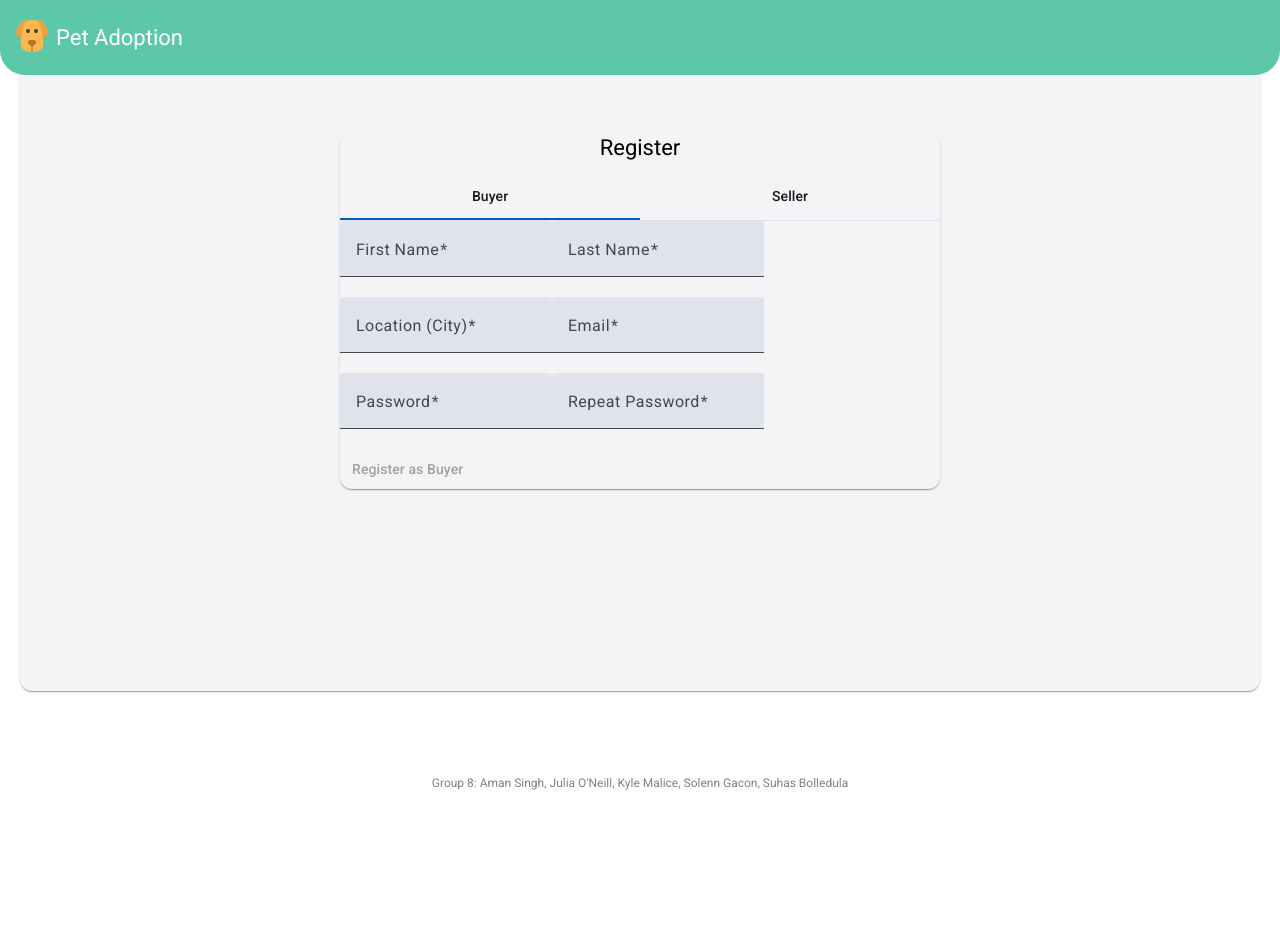
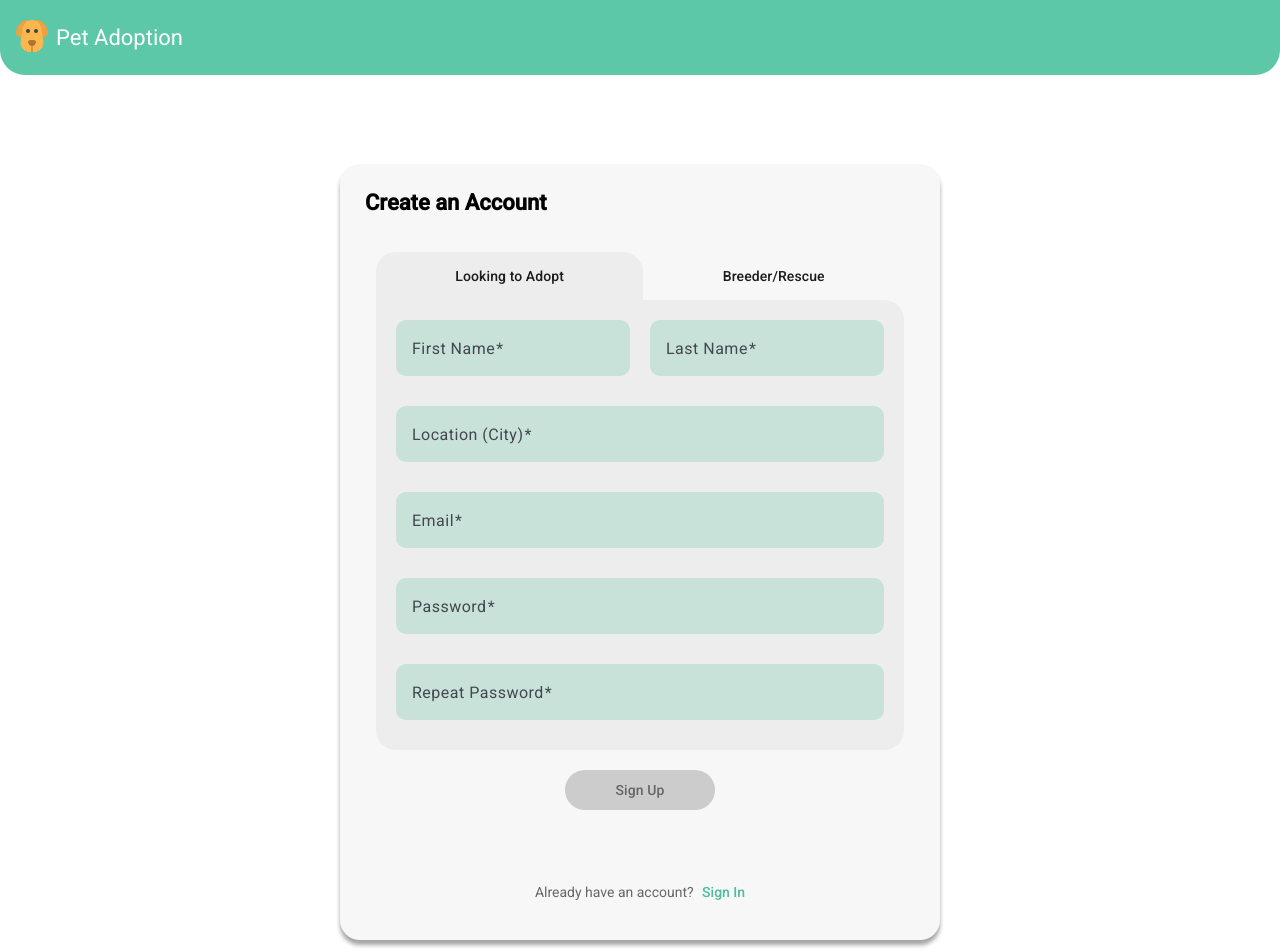
Before and after one commit to amansjot/furever-home, an Angular app in the folder fs-frontend/: page /register in a window 1280 px wide. Shown: the top 952 px of the page. Before the commit the page ends 800 px from the top, so only its background shows below. Built offline with nearby package versions, Linux system fonts and the light colour scheme.

Commit message:
added kyle's signup css into the current code

```diff
--- a/fs-frontend/src/app/pages/register/register.component.html
+++ b/fs-frontend/src/app/pages/register/register.component.html
@@ -1,29 +1,32 @@
 <div>
-  <mat-card>
-    <mat-card-title>Register</mat-card-title>
-    <mat-tab-group (selectedIndexChange)="onTabChange($event)">
+  <mat-card class="create-container">
+    <mat-card-title class="create-title">Create an Account</mat-card-title>
+    <mat-card-content>
+      <mat-tab-group [(selectedIndex)]="selectedRoleIndex" (selectedIndexChange)="onTabChange($event)">
         <!-- Buyer Tab -->
-      <mat-tab label="Buyer">
+        <mat-tab label="Looking to Adopt">
           <form [formGroup]="buyerForm" (ngSubmit)="register('buyer')">
-          <mat-form-field>
+            <div class="name-row">
+              <mat-form-field class="name-field">
                 <mat-label>First Name</mat-label>
-            <input matInput formControlName="firstName" />
+                <input matInput formControlName="firstName" placeholder="First Name" />
                 <mat-error *ngIf="buyerForm.get('firstName')?.hasError('required')">
                   First Name is required
                 </mat-error>
               </mat-form-field>
 
-          <mat-form-field>
+              <mat-form-field class="name-field">
                 <mat-label>Last Name</mat-label>
-            <input matInput formControlName="lastName" />
+                <input matInput formControlName="lastName" placeholder="Last Name" />
                 <mat-error *ngIf="buyerForm.get('lastName')?.hasError('required')">
                   Last Name is required
                 </mat-error>
               </mat-form-field>
+            </div>
 
             <mat-form-field>
               <mat-label>Location (City)</mat-label>
-            <input matInput formControlName="location" />
+              <input matInput formControlName="location" placeholder="Location" />
               <mat-error *ngIf="buyerForm.get('location')?.hasError('required')">
                 Location is required
               </mat-error>
@@ -31,7 +34,7 @@
 
             <mat-form-field>
               <mat-label>Email</mat-label>
-            <input matInput type="email" formControlName="email" />
+              <input matInput type="email" placeholder="Email" formControlName="email" />
               <mat-error *ngIf="buyerForm.get('email')?.hasError('required')">
                 Email is required
               </mat-error>
@@ -42,89 +45,46 @@
 
             <mat-form-field>
               <mat-label>Password</mat-label>
-            <input matInput type="password" formControlName="password" />
-            <mat-error *ngIf="buyerForm.get('password')?.hasError('required')">
-              Password is required
+              <input matInput type="password" placeholder="Password" formControlName="password" />
+              <mat-error *ngIf="buyerForm.get('password')?.hasError('passwordStrength')">
+                {{ buyerForm.get("password")?.getError("passwordStrength") }}
               </mat-error>
             </mat-form-field>
 
             <mat-form-field>
               <mat-label>Repeat Password</mat-label>
-            <input matInput type="password" formControlName="password2" />
-            <mat-error *ngIf="buyerForm.get('password2')?.hasError('required')">
-              Repeat Password is required
-            </mat-error>
+              <input matInput type="password" placeholder="Repeat Password" formControlName="password2" />
               <mat-hint *ngIf="buyerForm.errors?.['passwordMismatch']">
                 Passwords do not match
               </mat-hint>
             </mat-form-field>
-
-          <div class="button">
-            <button type="submit" mat-button [disabled]="!buyerForm.valid || disableRegister">
-              Register as Buyer
-            </button>
-          </div>
           </form>
         </mat-tab>
 
         <!-- Seller Tab -->
-      <mat-tab label="Seller">
+        <mat-tab label="Breeder/Rescue">
           <form [formGroup]="sellerForm" (ngSubmit)="register('seller')">
-          <mat-form-field>
+            <div class="name-row">
+              <mat-form-field class="name-field">
                 <mat-label>First Name</mat-label>
-            <input matInput formControlName="firstName" />
+                <input matInput formControlName="firstName" placeholder="First Name" />
                 <mat-error *ngIf="sellerForm.get('firstName')?.hasError('required')">
                   First Name is required
                 </mat-error>
               </mat-form-field>
 
-          <mat-form-field>
+              <mat-form-field class="name-field">
                 <mat-label>Last Name</mat-label>
-            <input matInput formControlName="lastName" />
+                <input matInput formControlName="lastName" placeholder="Last Name" />
                 <mat-error *ngIf="sellerForm.get('lastName')?.hasError('required')">
                   Last Name is required
                 </mat-error>
               </mat-form-field>
-
-          <mat-form-field>
-            <mat-label>Type</mat-label>
-            <mat-select formControlName="sellerType">
-              <mat-option value="owner">Owner</mat-option>
-              <mat-option value="breeder">Breeder</mat-option>
-              <mat-option value="shelter">Shelter</mat-option>
-            </mat-select>
-            <mat-error *ngIf="sellerForm.get('sellerType')?.hasError('required')">
-              Seller type is required
-            </mat-error>
-          </mat-form-field>
-
-          <mat-form-field>
-            <mat-label>Organization Name</mat-label>
-            <input matInput formControlName="orgName" />
-            <mat-error *ngIf="sellerForm.get('orgName')?.hasError('required')">
-              Organization Name is required
-            </mat-error>
-          </mat-form-field>
-
-          <mat-form-field>
-            <mat-label>Location (City)</mat-label>
-            <input matInput formControlName="location" />
-            <mat-error *ngIf="sellerForm.get('location')?.hasError('required')">
-              Location is required
-            </mat-error>
-          </mat-form-field>
-
-          <mat-form-field>
-            <mat-label>Contact</mat-label>
-            <input matInput type="tel" formControlName="contact" />
-            <mat-error *ngIf="sellerForm.get('contact')?.hasError('required')">
-              Contact is required
-            </mat-error>
-          </mat-form-field>
+            </div>
 
             <mat-form-field>
               <mat-label>Email</mat-label>
-            <input matInput type="email" formControlName="email" />
+              <input matInput type="email" placeholder="Email" formControlName="email" />
               <mat-error *ngIf="sellerForm.get('email')?.hasError('required')">
                 Email is required
               </mat-error>
@@ -135,30 +95,82 @@
 
             <mat-form-field>
               <mat-label>Password</mat-label>
-            <input matInput type="password" formControlName="password" />
-            <mat-error *ngIf="sellerForm.get('password')?.hasError('required')">
-              Password is required
+              <input matInput type="password" placeholder="Password" formControlName="password" />
+              <mat-error *ngIf="sellerForm.get('password')?.hasError('passwordStrength')">
+                {{ sellerForm.get("password")?.getError("passwordStrength") }}
               </mat-error>
             </mat-form-field>
 
             <mat-form-field>
               <mat-label>Repeat Password</mat-label>
-            <input matInput type="password" formControlName="password2" />
-            <mat-error *ngIf="sellerForm.get('password2')?.hasError('required')">
-              Repeat Password is required
-            </mat-error>
+              <input matInput type="password" placeholder="Repeat Password" formControlName="password2" />
               <mat-hint *ngIf="sellerForm.errors?.['passwordMismatch']">
                 Passwords do not match
               </mat-hint>
             </mat-form-field>
 
-          <div class="button">
-            <button type="submit" mat-button [disabled]="!sellerForm.valid || disableRegister">
-              Register as Seller
-            </button>
-          </div>
+            <!-- Additional Fields for Seller -->
+            <mat-form-field>
+              <mat-label>Type</mat-label>
+              <mat-select formControlName="sellerType">
+                <mat-option value="owner">Owner</mat-option>
+                <mat-option value="breeder">Breeder</mat-option>
+                <mat-option value="shelter">Shelter</mat-option>
+              </mat-select>
+              <mat-error *ngIf="sellerForm.get('sellerType')?.hasError('required')">
+                Type is required
+              </mat-error>
+            </mat-form-field>
+
+            <mat-form-field>
+              <mat-label>Organization Name</mat-label>
+              <input matInput formControlName="orgName" placeholder="Organization Name" />
+              <mat-error *ngIf="sellerForm.get('orgName')?.hasError('required')">
+                Organization Name is required
+              </mat-error>
+            </mat-form-field>
+
+            <mat-form-field>
+              <mat-label>Location (City)</mat-label>
+              <input matInput formControlName="location" placeholder="Location" />
+              <mat-error *ngIf="sellerForm.get('location')?.hasError('required')">
+                Location is required
+              </mat-error>
+            </mat-form-field>
+
+            <mat-form-field>
+              <mat-label>Contact</mat-label>
+              <input matInput type="tel" formControlName="contact" placeholder="Phone Number" />
+              <mat-error *ngIf="sellerForm.get('contact')?.hasError('required')">
+                Contact is required
+              </mat-error>
+              <mat-error *ngIf="sellerForm.get('contact')?.hasError('pattern')">
+                Invalid phone number format
+              </mat-error>
+            </mat-form-field>
           </form>
         </mat-tab>
       </mat-tab-group>
+
+      <!-- Submit Button outside the tab group to submit the active form -->
+      <div class="button-container">
+        <button
+          type="button"
+          mat-raised-button
+          class="submit-button"
+          [disabled]="!(selectedRoleIndex === 0 ? buyerForm.valid : sellerForm.valid) || disableRegister"
+          (click)="register(selectedRoleIndex === 0 ? 'buyer' : 'seller')"
+        >
+          Sign Up
+        </button>
+      </div>
+
+      <mat-error>&nbsp;&nbsp;{{ errorMsg }}</mat-error>
+      <div class="signin-container">
+        <p class="signin-text">
+          Already have an account? <a class="signin-link" [routerLink]="['../login']">Sign In</a>
+        </p>
+      </div>
+    </mat-card-content>
   </mat-card>
 </div>
--- a/fs-frontend/src/app/pages/register/register.component.scss
+++ b/fs-frontend/src/app/pages/register/register.component.scss
@@ -1,22 +1,144 @@
+/* ===================================
+   Card Styles
+   =================================== */
+   ::ng-deep .mat-mdc-card {
+    margin-top: 55px;
+    background-color: #f4f3f600;
+    border-radius: 20px;
+    border-bottom-color:#efefef00;
+    box-shadow: 0px 0px 0px rgba(255, 255, 255, 0);
+}
+
+::ng-deep .mat-mdc-card-content{
+	margin-left: 20px;
+	margin-right: 20px;
+}
+
+/* ===================================
+   Container Styles
+   =================================== */
+::ng-deep .create-container {
+    margin-top: -25px;
+    background-color: #f7f7f7;
+    box-shadow: 0px 5px 4px rgba(0, 0, 0, 0.356);
+}
+
+.create-title {
+    padding: 25px;
+    font-weight: bold;
+}
+
+/* ===================================
+   Tab Styles
+   =================================== */
+::ng-deep .mat-mdc-tab-group .mdc-tab--active {
+    border-top-left-radius: 20px;
+    border-top-right-radius: 20px;
+    background-color: #ededed;
+}
+
+::ng-deep .mat-mdc-tab-body-content {
+    background-color: #ededed;
+    border-bottom-right-radius: 20px;
+    border-bottom-left-radius: 20px;
+    padding-right: 20px;
+    padding-left: 20px;
+    padding-top: 20px;
+    height: auto !important;
+    overflow: hidden !important;
+}
+
+/* First tab selected (Looking to Adopt) */
+::ng-deep .mat-mdc-tab-body:first-of-type .mat-mdc-tab-body-content {
+    border-top-right-radius: 20px;
+    border-top-left-radius: 0px;
+}
+
+/* Second tab selected (Breeder/Rescue) */
+::ng-deep .mat-mdc-tab-body:last-of-type .mat-mdc-tab-body-content {
+    border-top-left-radius: 20px;
+    border-top-right-radius: 0px;
+}
+
+::ng-deep .mat-mdc-tab-header {
+  border-bottom: none !important; /* Removes the line below tabs */
+}
+
+/* Remove or change the ripple effect color */
+::ng-deep .mat-mdc-tab .mdc-tab-indicator__content--underline {
+  display: none !important; /* This removes the blue line completely */
+}
+
+/* Remove the divider line */
+::ng-deep .mat-mdc-tab-group {
+  --mat-tab-header-divider-height: 0px !important;
+  --mat-tab-header-divider-color: transparent !important;
+}
+
+/* If you want to change the color instead of removing it, use this: */
+::ng-deep .mat-mdc-tab-group {
+  --mdc-tab-indicator-active-indicator-color: #4dbd9b !important;
+  --mat-tab-header-active-ripple-color: #4dbd9b !important;
+  --mat-tab-header-inactive-ripple-color: rgba(77, 189, 155, 0.1) !important;
+}
+
+/* Remove the ripple effect completely */
+::ng-deep .mat-mdc-tab .mat-ripple {
+  display: none !important;
+}
+
+/* ===================================
+   Form Field Styles
+   =================================== */
+/* Remove default underline */
+::ng-deep .mdc-line-ripple::before,
+::ng-deep .mdc-line-ripple::after {
+    display: none;
+}
+
+/* Text field wrapper styles */
+::ng-deep .mat-mdc-text-field-wrapper.mdc-text-field--filled {
+    background-color: #4dbd9b3a !important;
+    border-radius: 10px !important;
+}
+
+/* Hover state */
+::ng-deep .mat-mdc-text-field-wrapper.mdc-text-field--filled:hover {
+    background-color: #4dbd9b5c !important;
+}
+
+/* Focus state */
+::ng-deep .mat-mdc-text-field-wrapper.mdc-text-field--filled.mdc-text-field--focused {
+    background-color: white !important;
+}
+
+/* ===================================
+   Layout Styles
+   =================================== */
 :host {
     display: flex;
     justify-content: center;
     margin: 100px 0px;
 }
 
+/* ===================================
+   Card Content Layout
+   =================================== */
 mat-card {
     max-width: 600px;
 
     mat-card-title,
     mat-card-content {
         display: flex;
+		flex-direction: column;
         justify-content: center;
         margin-bottom: 10px;
+
         form {
             mat-form-field {
                 width: 100%;
                 min-width: 300px;
-		  margin-bottom:10px;
+                margin-bottom: 10px;
             }
 
             .error {
@@ -32,7 +154,98 @@
             }
         }
     }
-	mat-hint{
+
+    mat-hint {
         color: var(--mat-form-field-error-text-color, var(--mat-app-error));
     }
 }
+
+/* Under Form Field Styles section */
+.name-row {
+  display: flex;
+  gap: 20px;  /* Space between the fields */
+  max-width: 100%;  /* Ensure it doesn't overflow */
+
+  .name-field {
+    flex: 1;
+    min-width: 140px !important;  /* Smaller minimum width */
+    width: 140px !important;      /* Fixed width */
+  }
+}
+
+/* ===================================
+   Button Styles
+   =================================== */
+.button-container {
+  display: flex;
+  justify-content: center;
+  margin: 20px 0;
+}
+
+.submit-button {
+  min-width: 150px;  /* Adjust width as needed */
+  padding: 8px 24px;
+  background-color: #4dbd9b !important;  /* Match your theme color */
+  color: white !important;
+  font-weight: 500;
+  border-radius: 25px;
+
+  /* Hover state */
+  &:hover:not([disabled]) {
+    background-color: #3da88a !important;  /* Slightly darker on hover */
+  }
+
+  /* Disabled state */
+  &:disabled {
+    background-color: #cccccc !important;
+    color: #666666 !important;
+  }
+}
+
+/* ===================================
+   Sign In Link Styles
+   =================================== */
+.signin-container {
+  display: flex;
+  justify-content: center;
+  margin-top: 20px;
+}
+
+.signin-text {
+  color: #666666;
+  font-size: 14px;
+
+  .signin-link {
+    color: #4dbd9b;  /* Match your theme color */
+    text-decoration: none;
+    font-weight: 500;
+    margin-left: 5px;
+    transition: color 0.2s ease;
+
+    &:hover {
+      color: #3da88a;  /* Slightly darker on hover */
+      text-decoration: underline;
+    }
+  }
+}
+
+::ng-deep .mat-mdc-form-field {
+  /* Change the color of the label when in error state */
+  &.mat-form-field-invalid {
+    .mat-mdc-form-field-label {
+      color: #45474E !important;  /* Your theme color */
+    }
+
+    /* For the asterisk (*) symbol */
+    .mat-mdc-form-field-required-marker {
+      color: #45474E !important;  /* Your theme color */
+    }
+
+    /* For the input text itself when in error state */
+    .mdc-text-field--invalid {
+      .mdc-floating-label {
+        color: #45474E !important;  /* Your theme color */
+      }
+    }
+  }
+}
--- a/fs-frontend/src/app/pages/register/register.component.ts
+++ b/fs-frontend/src/app/pages/register/register.component.ts
@@ -1,12 +1,12 @@
 import { CommonModule } from '@angular/common';
-import { Component } from '@angular/core';
+import { Component, OnInit } from '@angular/core';
 import { FormControl, FormGroup, ReactiveFormsModule, Validators } from '@angular/forms';
 import { MatButtonModule } from '@angular/material/button';
 import { MatCardModule } from '@angular/material/card';
 import { MatFormFieldModule } from '@angular/material/form-field';
 import { MatInputModule } from '@angular/material/input';
 import { MatSelectModule } from '@angular/material/select';
-import { MatTabGroup, MatTab } from '@angular/material/tabs';
+import { MatTabsModule, MatTabGroup, MatTab } from '@angular/material/tabs';
 import { Router, RouterLink } from '@angular/router';
 
 import { passwordMatchValidator, PasswordStrengthValidator } from './password-validators';
@@ -21,8 +21,7 @@ import { LoginService } from '../../services/login.service';
     RouterLink,
     MatCardModule,
     MatFormFieldModule,
-    MatTabGroup,
-    MatTab,
+    MatTabsModule, // Import MatTabsModule here
     MatButtonModule,
     MatInputModule,
     MatSelectModule
@@ -30,10 +29,10 @@ import { LoginService } from '../../services/login.service';
   templateUrl: './register.component.html',
   styleUrls: ['./register.component.scss']
 })
-export class RegisterComponent {
+export class RegisterComponent implements OnInit {
   public errorMsg: string = "";
   public disableRegister: boolean = false;
-  public selectedRole: string = "buyer"; // default to buyer
+  public selectedRoleIndex: number = 0; // Track selected tab index
 
   buyerForm: FormGroup = new FormGroup({
     firstName: new FormControl(null, Validators.required),
@@ -50,7 +49,7 @@ export class RegisterComponent {
     sellerType: new FormControl(null, Validators.required),
     orgName: new FormControl(null, Validators.required),
     location: new FormControl(null, Validators.required),
-    contact: new FormControl(null, [Validators.required, Validators.pattern(/^[0-9]{10}$/)]), // basic phone number validation
+    contact: new FormControl(null, [Validators.required, Validators.pattern(/^[0-9]{10}$/)]),
     email: new FormControl(null, [Validators.required, Validators.email]),
     password: new FormControl(null, [Validators.required, PasswordStrengthValidator]),
     password2: new FormControl(null, Validators.required),
@@ -61,8 +60,28 @@ export class RegisterComponent {
     private _router: Router
   ) { }
 
+  ngOnInit(): void {
+    this.setFormValidators(); // Set initial validators based on selected tab
+  }
+
   onTabChange(index: number): void {
-    this.selectedRole = index === 0 ? 'buyer' : 'seller';
+    this.selectedRoleIndex = index;
+    this.setFormValidators();
+  }
+
+  private setFormValidators(): void {
+    if (this.selectedRoleIndex === 1) { // Seller tab selected
+      this.sellerForm.controls['orgName'].setValidators(Validators.required);
+      this.sellerForm.controls['location'].setValidators(Validators.required);
+      this.sellerForm.controls['contact'].setValidators([Validators.required, Validators.pattern(/^[0-9]{10}$/)]);
+    } else { // Buyer tab selected
+      this.buyerForm.controls['location'].setValidators(Validators.required);
+    }
+
+    this.sellerForm.controls['orgName'].updateValueAndValidity();
+    this.sellerForm.controls['location'].updateValueAndValidity();
+    this.sellerForm.controls['contact'].updateValueAndValidity();
+    this.buyerForm.controls['location'].updateValueAndValidity();
   }
 
   register(role: 'buyer' | 'seller') {
@@ -76,7 +95,6 @@ export class RegisterComponent {
     this.disableRegister = true;
     this.errorMsg = "";
 
-    // Prepare data for registration
     const formData = form.value;
     const data = {
       username: formData.email,
```
Lines whose indentation alone changed are shown as unchanged.
